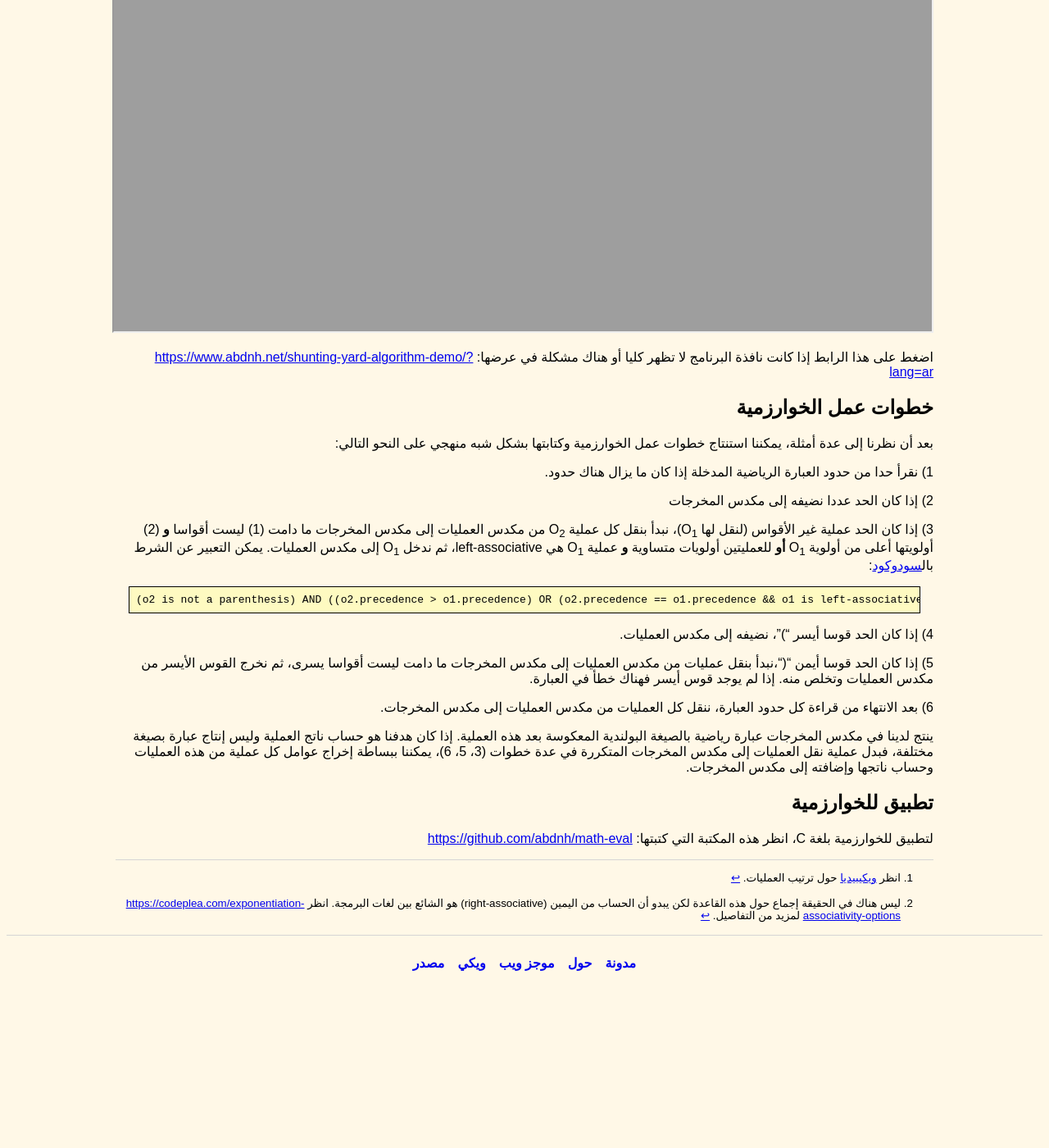
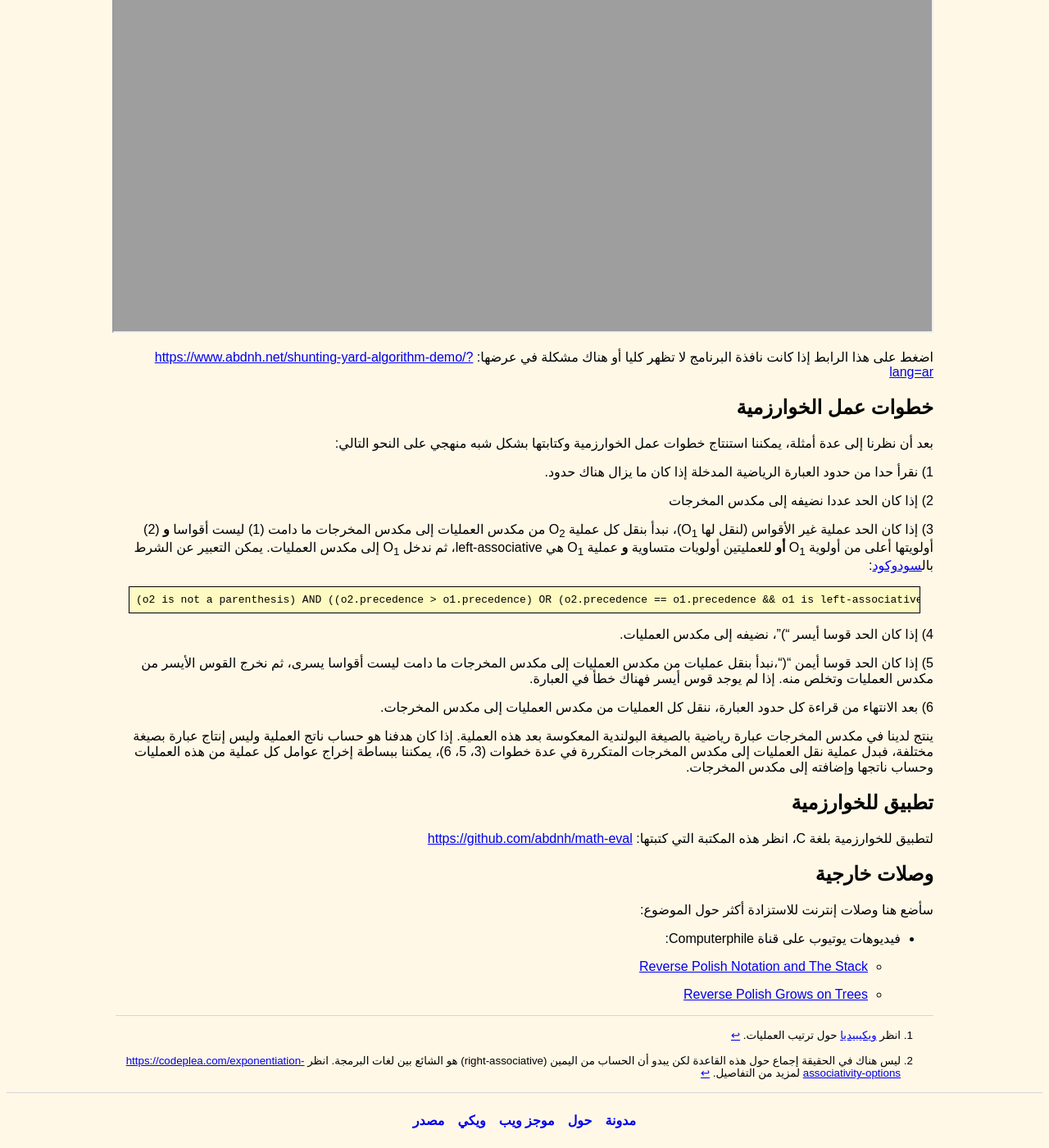
Before and after one commit to abdnh/abdnh.github.io, a Jekyll site: the page built from _posts/2021-08-23-shunting-yard-algorithm.md, in a window 1280 px wide and 1400 px high, scrolled down 5186 px. Shown: the whole window at 82% size. Built offline with Jekyll 4.4.1, drawn with Linux system fonts in a browser that asks for light colours; before the commit the page ends 6394 px from its top, so only the background shows below that.

Commit message:
Add External Links section to Shunting-yard algorithm article

```diff
--- a/_posts/2021-08-23-shunting-yard-algorithm.md
+++ b/_posts/2021-08-23-shunting-yard-algorithm.md
@@ -312,6 +312,14 @@ output: 2 2 3 ^ ^
 
 لتطبيق للخوارزمية بلغة C، انظر هذه المكتبة التي كتبتها: <https://github.com/abdnh/math-eval>
 
+## وصلات خارجية
+
+سأضع هنا وصلات إنترنت للاستزادة أكثر حول الموضوع:
+
+- فيديوهات يوتيوب على قناة Computerphile:
+  - [Reverse Polish Notation and The Stack](https://www.youtube.com/watch?v=7ha78yWRDlE)
+  - [Reverse Polish Grows on Trees](https://www.youtube.com/watch?v=TrfcJCulsF4)
+
 [^1]: انظر [ويكيبيديا](https://ar.wikipedia.org/wiki/%D8%AA%D8%B1%D8%AA%D9%8A%D8%A8_%D8%A7%D9%84%D8%B9%D9%85%D9%84%D9%8A%D8%A7%D8%AA_%D8%A7%D9%84%D8%AD%D8%B3%D8%A7%D8%A8%D9%8A%D8%A9#%D8%AA%D8%B1%D8%AA%D9%8A%D8%A8_%D9%85%D8%B3%D8%AA%D9%88%D9%89_%D8%A7%D9%84%D8%B9%D9%85%D9%84%D9%8A%D8%A7%D8%AA) حول ترتيب العمليات.
 
 [^2]: ليس هناك في الحقيقة إجماع حول هذه القاعدة لكن يبدو أن الحساب من اليمين (right-associative) هو الشائع بين لغات البرمجة. انظر <https://codeplea.com/exponentiation-associativity-options> لمزيد من التفاصيل.
--- a/css/main.css
+++ b/css/main.css
@@ -175,4 +175,5 @@ iframe {
 
 .post li {
     margin-bottom: 1rem;
+    margin-top: 1rem;
 }
```
